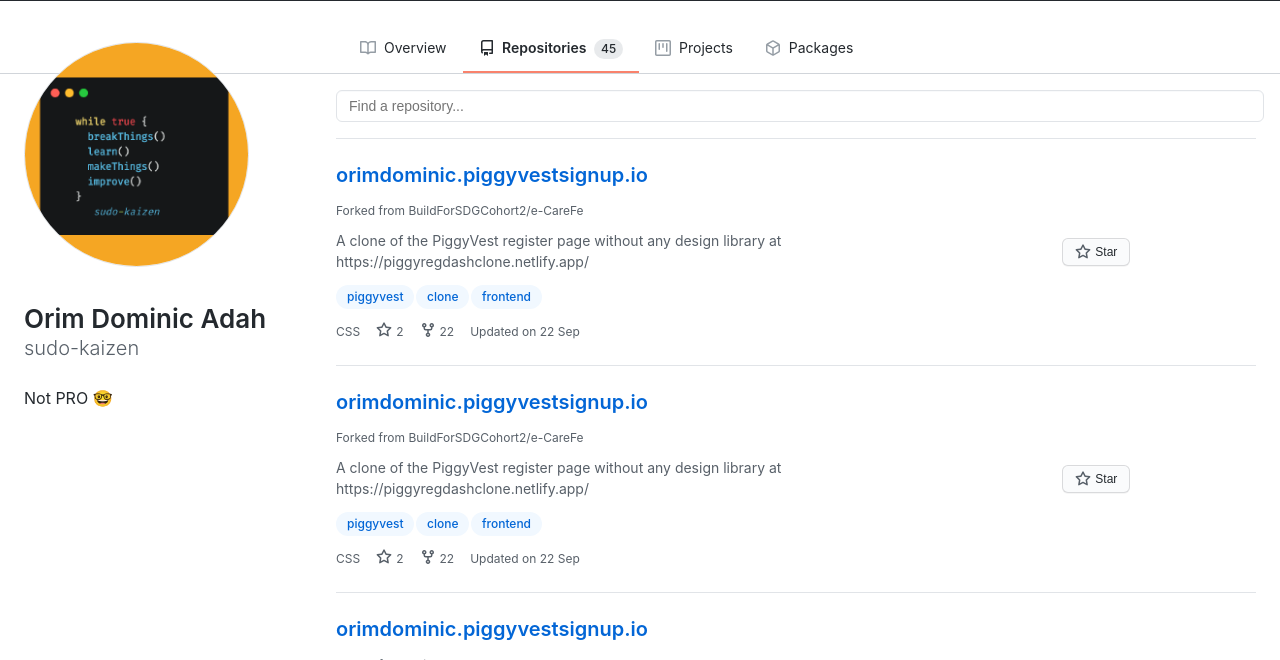
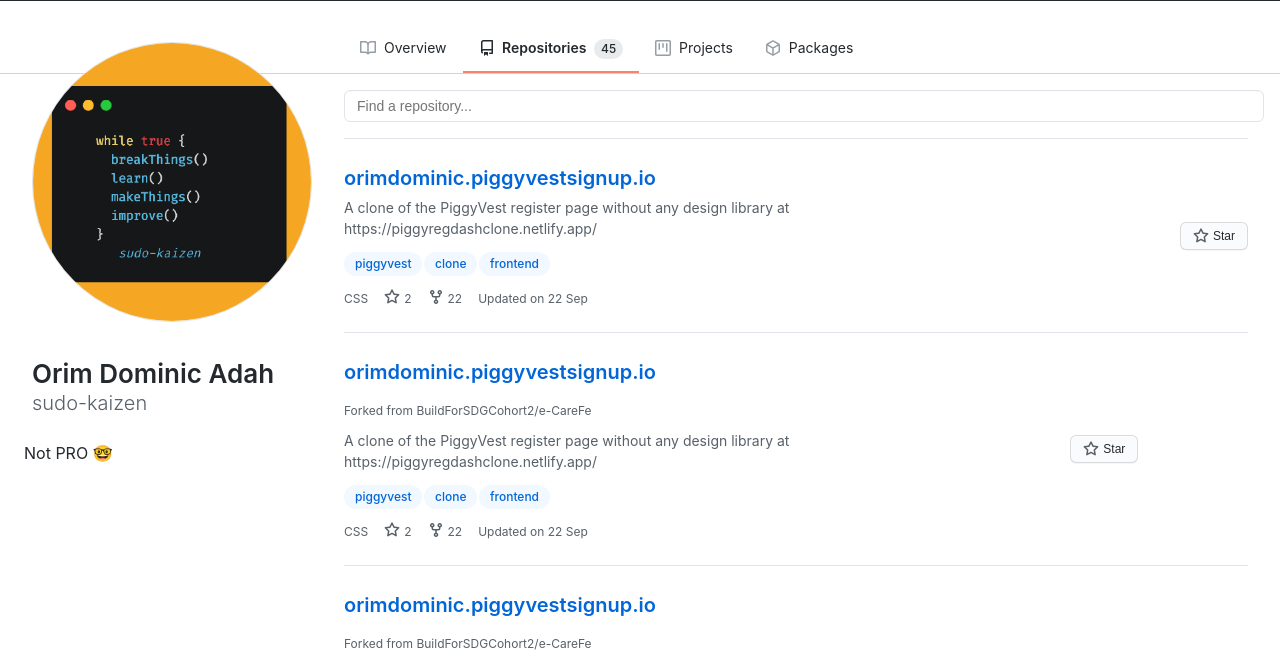
Before and after one commit to sudo-kaizen/gh-repospage-replica, a website: page index.html in a window 1280 px wide. Shown: the part 61-721 px from the top of the page. Drawn offline with Linux system fonts and the light colour scheme.

Commit message:
feat: layouts max-width 1280px

```diff
--- a/css/styles.css
+++ b/css/styles.css
@@ -14,6 +14,11 @@
   margin: 0;
   font-family: -apple-system, BlinkMacSystemFont, Segoe UI, Helvetica, Arial,
     sans-serif, Apple Color Emoji, Segoe UI Emoji;
+}
+
+main.main{
+  margin-left: auto;
+  margin-right: auto;
 }
 
 ul {
@@ -47,7 +52,7 @@
 }
 .header-svg-icon:hover,
 .plus-svg-icon:hover,
-.dropdown-caret:hover .svg-sign-out:hover {
+.dropdown-caret:hover, .svg-sign-out:hover {
   fill: hsla(0, 0%, 100%, 0.7);
   border-color: hsla(0, 0%, 100%, 0.7);
 }
@@ -518,6 +523,7 @@
   word-break: break-all;
   font-weight: 600;
   font-size: 20px;
+  line-height: 1.5;
   text-decoration: none;
   color: #0366d6;
 }
@@ -777,7 +783,6 @@
 
 .repos__list {
   padding: 0px 24px 0px 16px;
-  color: #586069;
 }
 
 
@@ -817,4 +822,25 @@
     padding: 0px 32px 0px 0px;
 }
 
+.search-repos-wrapper {
+    padding: 16px 16px 16px 24px;
 }
+  .profile__basic .avatar-wrapper {
+    max-width: 280px;
+  }
+
+  .profile__basic{
+    padding: 0px 8px;
+  }
+
+.repos__list {
+    padding: 0px 24px;
+}
+
+}
+
+@media screen and (min-width: 1280px) {
+.repos__list {
+    padding-right: 32px;
+}
+  }
--- a/index.html
+++ b/index.html
@@ -173,6 +173,7 @@
         <span>Sign out</span>
       </a>
     </div>
+
     <div class="tabs-wrapper hide-md">
       <nav class="tabs-spacer"></nav>
       <nav class="tabs">
@@ -358,9 +359,6 @@
                   <a class="repo-name" href="#"
                     >orimdominic.piggyvestsignup.io</a
                   >
-                  <p class="fork-origin">
-                    Forked from <a href="#">BuildForSDGCohort2/e-CareFe</a>
-                  </p>
                   <p class="repo-desc">
                     A clone of the PiggyVest register page without any design
                     library at https://piggyregdashclone.netlify.app/
```
